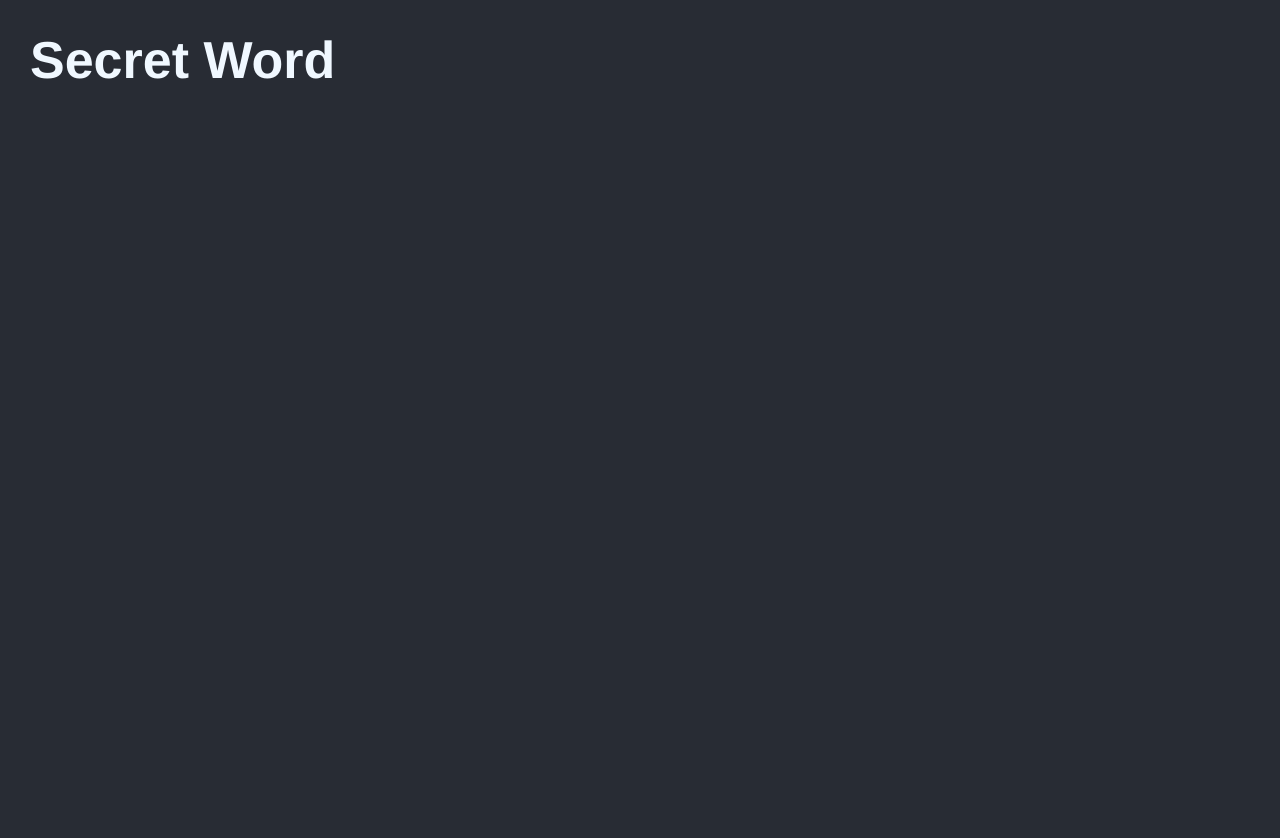
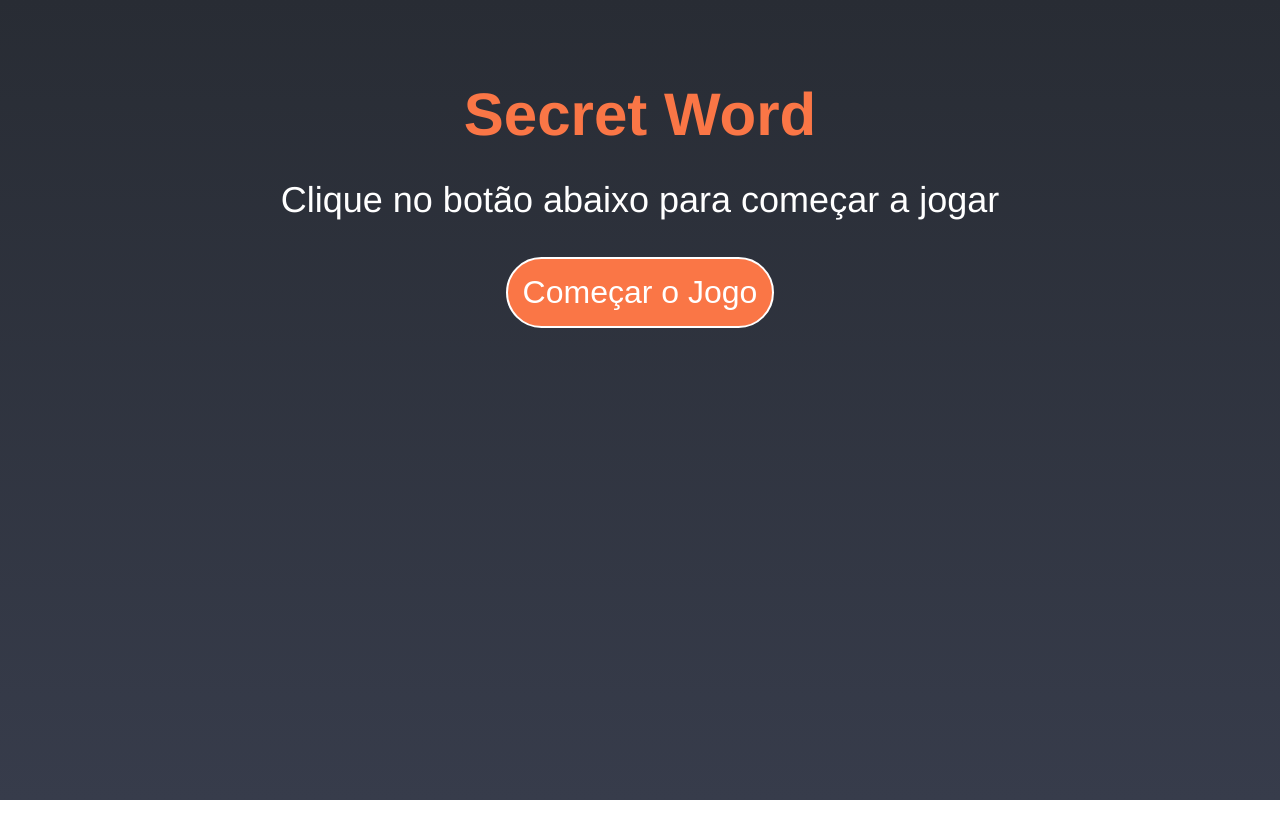
Before and after one commit to Rafaeldasilvaperes/REACTJS-PrimeiroProjeto, a React (Create React App) app: page / in a window 1280 px wide. Shown: the top 838 px of the page. After the commit the page ends 800 px from the top, so only its background shows below. Built offline with nearby package versions, Linux system fonts and the light colour scheme.

Commit message:
Começando projeto de aprendizado Secret Word

```diff
--- a/src/App.css
+++ b/src/App.css
@@ -5,15 +5,9 @@
 
 .App {
   /* background-color: #282c34; */
-  min-height: 100vh;
-  color: aliceblue;
-  align-items: left;
-  font-size: 26px;
-  /* padding: 5% 0 0 5%; */
   display: flex;
-  flex-direction: column;
+  justify-content: center;
+  align-items: center;
+  text-align: center;
+  color: white;
 }
-
-.App hr{
-  margin-block: 15px;
-}
--- a/src/App.js
+++ b/src/App.js
@@ -1,4 +1,5 @@
 import './App.css';
+import { StartScreen } from './components/startScreen/StartScreen.js';
 
 // components
 
@@ -8,7 +9,7 @@ import './App.css';
 export function App() {
   return (
     <div className="App">
-      <h1>Secret Word</h1>
+      <StartScreen />
 
     </div>
   );
--- /dev/null
+++ b/src/components/startScreen/StartScreen.js
@@ -0,0 +1,11 @@
+import styles from './StartScreen.module.css';
+
+export const StartScreen = () => {
+  return (
+    <section className={styles.start}>
+      <h1>Secret Word</h1>
+      <p>Clique no botão abaixo para começar a jogar</p>
+      <button>Começar o Jogo</button>
+    </section>
+  )
+}
--- /dev/null
+++ b/src/components/startScreen/StartScreen.module.css
@@ -0,0 +1,12 @@
+.start{
+  font-size: var(--fs-h1);
+}
+.start h1{
+  margin: 80px 0 30px 0;
+  color: var(--color-main-orange);
+}
+.start p{
+  font-size: var(--fs-p);
+  margin-bottom: 1em;
+  color: white;
+}
--- a/src/index.css
+++ b/src/index.css
@@ -1,31 +1,33 @@
+:root{
+  --color-main-orange: rgb(250, 118, 70);
+  --color-main-hover-orange: orangered;
+
+  --fs-h1: 2.5em;
+  --fs-p: 0.9em;
+}
+
+html, body{
+  height: 100%;
+}
+
 body{
   margin: 0;
-  padding: 30px;
+  padding: 0;
   font-family: Helvetica, sans-serif;
-  padding-bottom: 20%;
-  background-color: #282c34;
+  background: linear-gradient(to bottom, #282c34, #373c4b);
 }
 
-h2{
-  color: red;
+button{
+  background-color: var(--color-main-orange);
+  color: white;
+  border: 2px solid white;
+  border-radius: 500px;
+  padding: 15px 15px;
+  font-weight: 1.2em;
+  font-size: 0.8em;
+  cursor: pointer;
+  transition: .4s;
 }
-
-.red-title{
-  color: tomato;
-  background-color: brown;
-  margin-top: 15px;
+button:hover{
+  background-color: var(--color-main-hover-orange);
 }
-.green-title{
-  color: yellowgreen;
-  background-color: green;
-  margin-top: 15px;
-}
-.exercicio5__titulo{
-  margin-block: 10px;
-  color: #282c34;
-  background-color: rgb(174, 207, 207);
-}
-.exercicio5__listaCards{
-  display: flex;
-  flex-wrap: wrap;
-}
```
